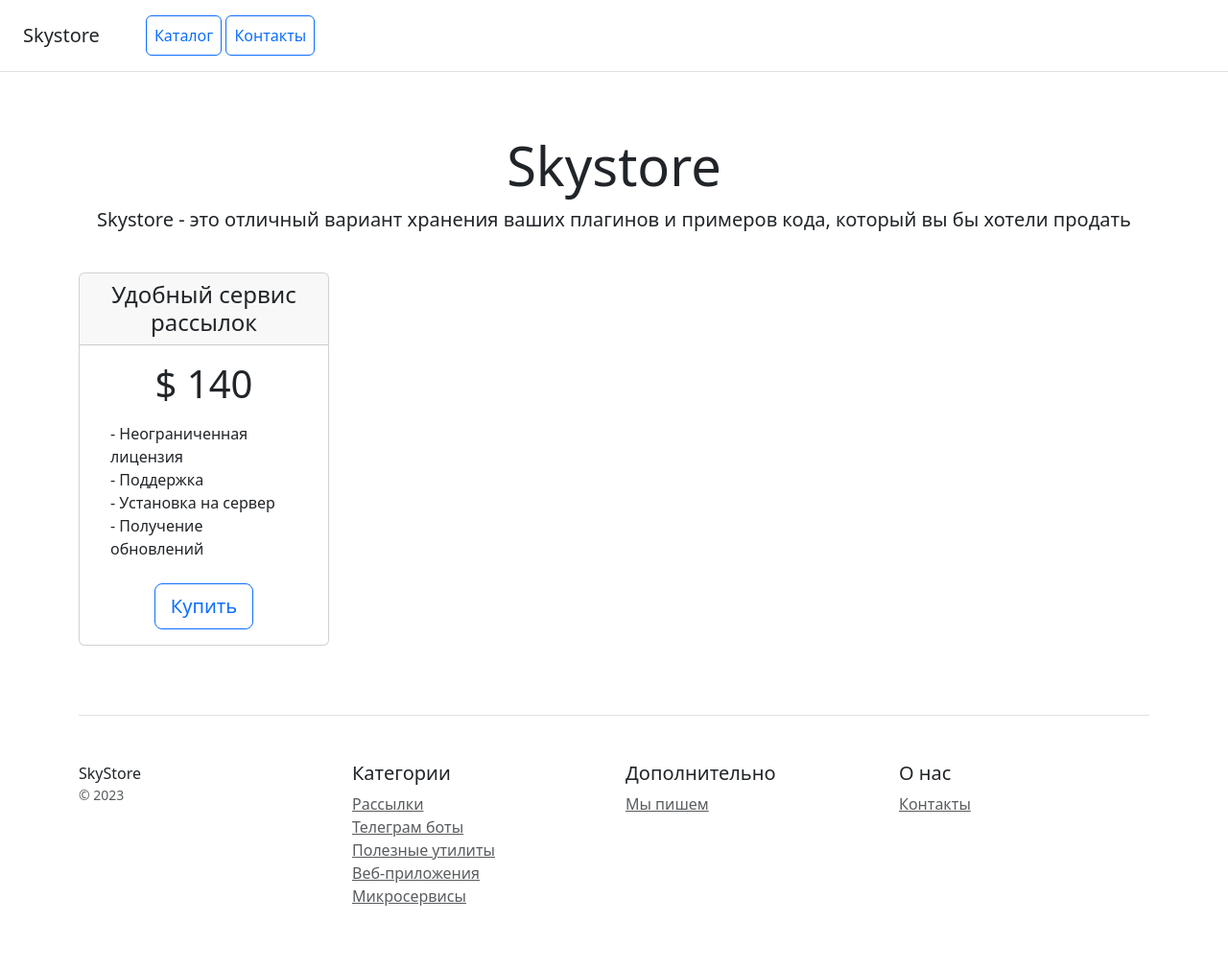
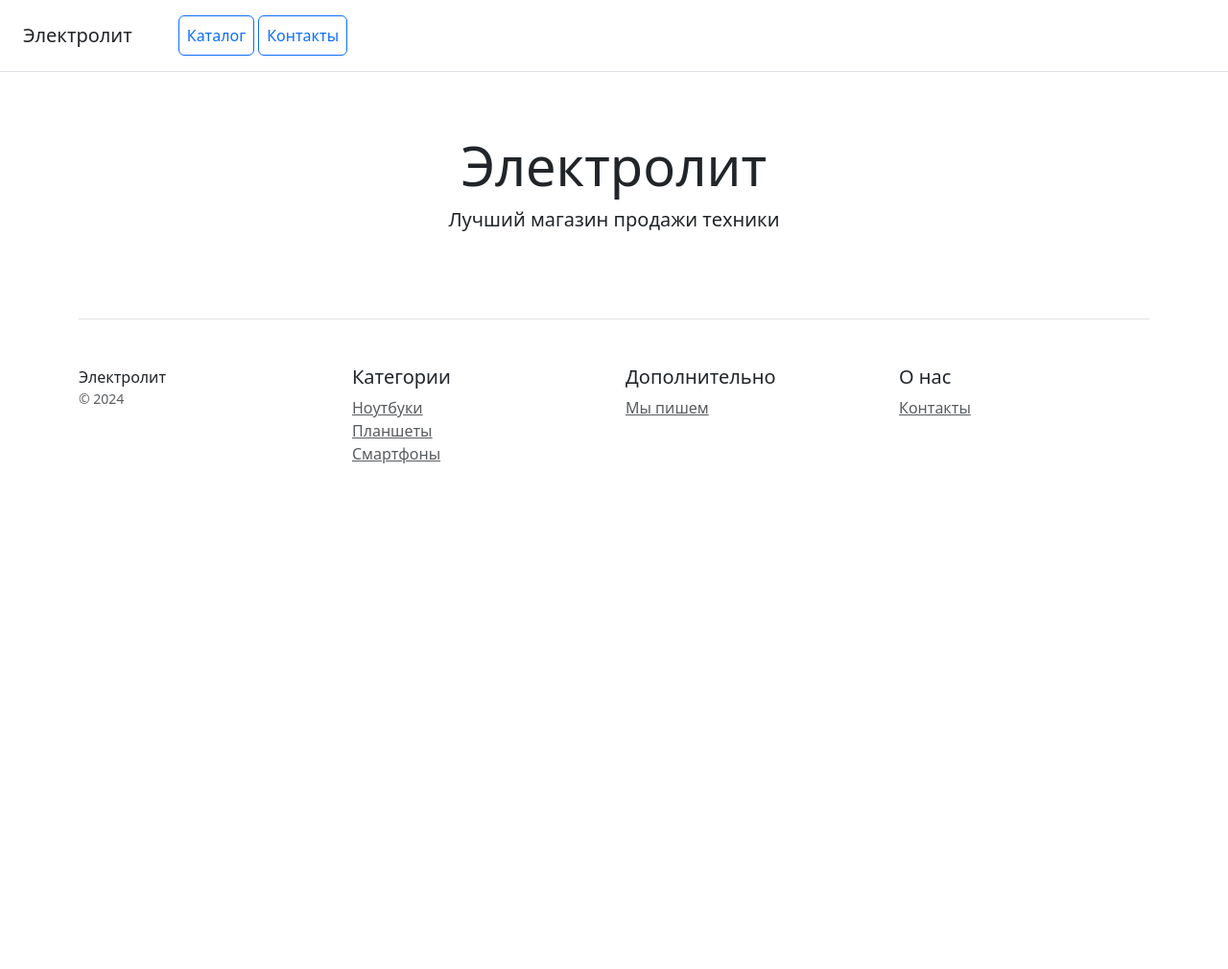
Before and after one commit to Qiaxx/homework19.2, a Django app: page / in a window 1280 px wide. Shown: the whole page at 96% size. After the commit the page ends 483 px from the top, so only its background shows below. Run offline with Django 4.2, Linux system fonts and the light colour scheme; data that the repository does not hold is empty.

Commit message:
Добавлены шаблоны и подшаблоны и изменены страницы, с подключением этих шаблонов; добавлен фильтр; добавлены новые пути.

```diff
--- a/catalog/templates/home.html
+++ b/catalog/templates/home.html
@@ -3,75 +3,17 @@
 <head>
     <meta charset="utf-8">
     <meta name="viewport" content="width=device-width, initial-scale=1">
-    <title>Skystore</title>
+    <title>Магазин электроники</title>
     <link href="https://cdn.jsdelivr.net/npm/bootstrap@5.3.2/dist/css/bootstrap.min.css" rel="stylesheet" integrity="sha384-T3c6CoIi6uLrA9TneNEoa7RxnatzjcDSCmG1MXxSR1GAsXEV/Dwwykc2MPK8M2HN" crossorigin="anonymous">
 </head>
 <body>
-<div class="d-flex flex-column flex-md-row align-items-center p-3 px-md-4 mb-3 bg-white border-bottom box-shadow">
-    <h5 class="my-0 mr-md-auto font-weight-normal">Skystore</h5>
-    <nav class="ms-5">
-        <a class="p-2 btn btn-outline-primary" href="/">Каталог</a>
-        <a class="p-2 btn btn-outline-primary" href="/contacts/">Контакты</a>
-    </nav>
-</div>
-
-<div class="pricing-header px-3 py-3 pt-md-5 pb-md-4 mx-auto text-center">
-    <h1 class="display-4">Skystore</h1>
-    <p class="lead">Skystore - это отличный вариант хранения ваших плагинов и примеров кода, который вы бы хотели
-        продать</p>
-</div>
+{% include 'includes/inc_menu.html'  %}
 
 <div class="container">
-    <div class="row text-center">
-        <div class="col-3">
-            <div class="card mb-4 box-shadow">
-                <div class="card-header">
-                    <h4 class="my-0 font-weight-normal">Удобный сервис рассылок</h4>
-                </div>
-                <div class="card-body">
-                    <h1 class="card-title pricing-card-title">$ 140</h1>
-                    <ul class="list-unstyled mt-3 mb-4 text-start m-3">
-                        <li>- Неограниченная лицензия</li>
-                        <li>- Поддержка</li>
-                        <li>- Установка на сервер</li>
-                        <li>- Получение обновлений</li>
-                    </ul>
-                    <button type="button" class="btn btn-lg btn-block btn-outline-primary">Купить</button>
-                </div>
-            </div>
-        </div>
-    </div>
+    {% block content %}
+    {% endblock %}
 
-    <footer class="pt-4 my-md-5 pt-md-5 border-top">
-        <div class="row">
-            <div class="col-12 col-md">
-                SkyStore
-                <small class="d-block mb-3 text-muted">&copy; 2023</small>
-            </div>
-            <div class="col-6 col-md">
-                <h5>Категории</h5>
-                <ul class="list-unstyled text-small">
-                    <li><a class="text-muted" href="#">Рассылки</a></li>
-                    <li><a class="text-muted" href="#">Телеграм боты</a></li>
-                    <li><a class="text-muted" href="#">Полезные утилиты</a></li>
-                    <li><a class="text-muted" href="#">Веб-приложения</a></li>
-                    <li><a class="text-muted" href="#">Микросервисы</a></li>
-                </ul>
-            </div>
-            <div class="col-6 col-md">
-                <h5>Дополнительно</h5>
-                <ul class="list-unstyled text-small">
-                    <li><a class="text-muted" href="#">Мы пишем</a></li>
-                </ul>
-            </div>
-            <div class="col-6 col-md">
-                <h5>О нас</h5>
-                <ul class="list-unstyled text-small">
-                    <li><a class="text-muted" href="/contacts/">Контакты</a></li>
-                </ul>
-            </div>
-        </div>
-    </footer>
+    {% include 'includes/inc_footer.html' %}
 </div>
 
 <script src="https://cdn.jsdelivr.net/npm/bootstrap@5.3.2/dist/js/bootstrap.bundle.min.js" integrity="sha384-C6RzsynM9kWDrMNeT87bh95OGNyZPhcTNXj1NW7RuBCsyN/o0jlpcV8Qyq46cDfL" crossorigin="anonymous"></script>
--- /dev/null
+++ b/catalog/templates/includes/inc_footer.html
@@ -0,0 +1,28 @@
+<footer class="pt-4 my-md-5 pt-md-5 border-top">
+        <div class="row">
+            <div class="col-12 col-md">
+                Электролит
+                <small class="d-block mb-3 text-muted">&copy; 2024</small>
+            </div>
+            <div class="col-6 col-md">
+                <h5>Категории</h5>
+                <ul class="list-unstyled text-small">
+                    <li><a class="text-muted" href="#">Ноутбуки</a></li>
+                    <li><a class="text-muted" href="#">Планшеты</a></li>
+                    <li><a class="text-muted" href="#">Смартфоны</a></li>
+                </ul>
+            </div>
+            <div class="col-6 col-md">
+                <h5>Дополнительно</h5>
+                <ul class="list-unstyled text-small">
+                    <li><a class="text-muted" href="#">Мы пишем</a></li>
+                </ul>
+            </div>
+            <div class="col-6 col-md">
+                <h5>О нас</h5>
+                <ul class="list-unstyled text-small">
+                    <li><a class="text-muted" href="/contacts/">Контакты</a></li>
+                </ul>
+            </div>
+        </div>
+    </footer>
--- /dev/null
+++ b/catalog/templates/includes/inc_menu.html
@@ -0,0 +1,12 @@
+<div class="d-flex flex-column flex-md-row align-items-center p-3 px-md-4 mb-3 bg-white border-bottom box-shadow">
+    <h5 class="my-0 mr-md-auto font-weight-normal">Электролит</h5>
+    <nav class="ms-5">
+        <a class="p-2 btn btn-outline-primary" href="/">Каталог</a>
+        <a class="p-2 btn btn-outline-primary" href="/contacts/">Контакты</a>
+    </nav>
+</div>
+
+<div class="pricing-header px-3 py-3 pt-md-5 pb-md-4 mx-auto text-center">
+    <h1 class="display-4">Электролит</h1>
+    <p class="lead">Лучший магазин продажи техники</p>
+</div>
--- /dev/null
+++ b/catalog/templates/product_list.html
@@ -0,0 +1,21 @@
+{% extends "home.html" %}
+{% load my_tags %}
+{% block content %}
+<div class="row text-center">
+        {% for product in products %}
+        <div class="col-3">
+            <div class="card mb-4 box-shadow">
+                <img src="{{ product.image_product | media_filter }}">
+                <div class="card-body">
+                    <h1 class="card-title pricing-card-title">{{ product.name }}</h1>
+                    <ul class="list-unstyled mt-3 mb-4 text-start m-3">
+                        <li>{{ product.description }}</li>
+                    </ul>
+                    <a class="btn btn-lg btn-block btn-outline-primary" href="{% url 'catalog:product_details' product.pk %}" role="button">Подробнее</a>
+                    <a class="btn btn-lg btn-block btn-outline-primary" href="#" role="button">Купить</a>
+                </div>
+            </div>
+        </div>
+        {% endfor %}
+    </div>
+{% endblock %}
--- a/catalog/urls.py
+++ b/catalog/urls.py
@@ -2,11 +2,12 @@ from django.conf import settings
 from django.conf.urls.static import static
 from django.urls import path
 from catalog.apps import CatalogConfig
-from catalog.views import home, contacts
+from catalog.views import home, contacts, product_details
 
 app_name = CatalogConfig.name
 
 urlpatterns = [
     path("", home, name="home"),
     path("contacts/", contacts, name="contacts"),
+    path("product/<int:pk>/", product_details, name="product_details"),
 ] + static(settings.MEDIA_URL, document_root=settings.MEDIA_ROOT)
--- a/catalog/views.py
+++ b/catalog/views.py
@@ -1,8 +1,12 @@
-from django.shortcuts import render
+from django.shortcuts import render, get_object_or_404
+
+from catalog.models import Product
 
 
 def home(request):
-    return render(request, "home.html")
+    products = Product.objects.all()
+    context = {'products': products}
+    return render(request, "product_list.html", context)
 
 
 def contacts(request):
@@ -14,3 +18,9 @@ def contacts(request):
         print(f"name: {name}, phone: {phone}, message: {message}")
 
     return render(request, "contacts.html")
+
+
+def product_details(request, pk):
+    product = get_object_or_404(Product, pk=pk)
+    context = {'product': product}
+    return render(request, "product_details.html", context)
```
Also changed, not shown: catalog/templates/contacts.html (+3 -38 lines), catalog/templates/product_details.html (added, +18 -0 lines), catalog/templatetags/my_tags.py (added, +10 -0 lines), media/catalog/media/77cfe73c5e3af1f6baaa58a20bde41ad-800x700h.jpg.webp (added).
